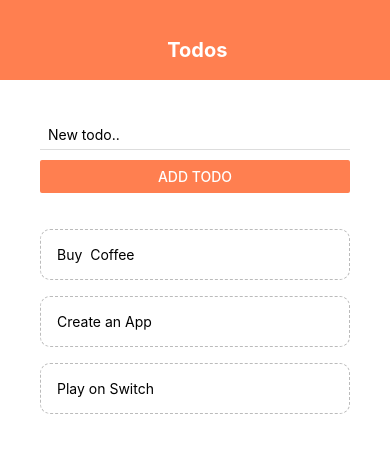
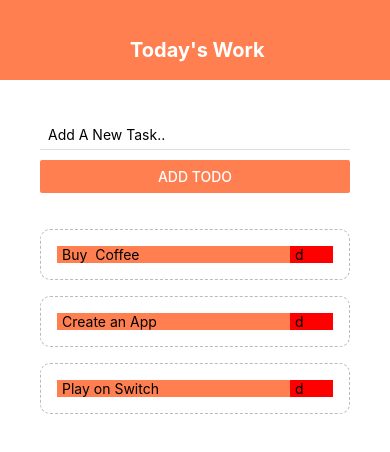
Before and after one commit to wandieinnocents/ReactNativeTodoApp, a React Native app: screen / in a window 390 px wide. Shown: the top 452 px of the page. Built offline with nearby package versions, Linux system fonts and the light colour scheme.

Commit message:
Add flex boxes

```diff
--- a/App.js
+++ b/App.js
@@ -5,6 +5,7 @@ import { YellowBox } from "react-native-web";
 import Header from "./components/Header";
 import TodoItem from "./components/TodoItem";
 import AddTodo from "./components/AddTodo";
+import Sandbox from "./components/Sandbox";
 
 export default function App() {
   // data
@@ -35,15 +36,20 @@ export default function App() {
   };
 
   return (
+
+
+
+    //  <Sandbox />
+
+
     <TouchableWithoutFeedback onPress={() => {
       Keyboard.dismiss();
       console.log("Keyboard dismissed");
     }}>
     <View style={styles.container}>
-      {/* Header */}
+
       <Header />
       <View style={styles.content}>
-        {/* form */}
         <AddTodo submitHandler={submitHandler} />
 
         <View style={styles.list}>
@@ -66,9 +72,12 @@ const styles = StyleSheet.create({
     backgroundColor: "#fff",
   },
   content: {
+
+    flex:1,
     padding: 40,
   },
   list: {
+    flex:1,
     marginTop: 20,
   },
 });
--- a/components/AddTodo.js
+++ b/components/AddTodo.js
@@ -11,14 +11,16 @@ export default function AddTodo({submitHandler}){
      <View>
          <TextInput
          style={styles.input}
-         placeholder='New todo..'
+         placeholder='Add A New Task..'
          onChangeText={changeHandler}
         />
 
      <Button
+     style={ styles.addTodoButton }
      onPress={() => submitHandler(text)}
      title='Add Todo'
      color='coral'
+
 
      />
      </View>
@@ -35,5 +37,9 @@ const styles = StyleSheet.create({
         paddingVertical:6,
         borderBottomWidth: 1,
         borderBottomColor: '#ddd'
+    },
+
+    addTodoButton: {
+        borderRadius: 90,
     }
     });
--- a/components/Header.js
+++ b/components/Header.js
@@ -4,7 +4,7 @@ import { StyleSheet, Text, View } from 'react-native';
 export default function Header(){
 return(
     <View style={ styles.header }>
-        <Text style={ styles.title }> Todos</Text>
+        <Text style={ styles.title }> Today's Work</Text>
     </View>
 );
 
--- /dev/null
+++ b/components/Sandbox.js
@@ -0,0 +1,56 @@
+import React , { useState }  from 'react';
+import { StyleSheet, Text, View, TextInput, Button } from 'react-native';
+
+export default function Sandbox(){
+
+    return (
+        <View style={styles.container}>
+        <Text style={styles.boxOne}> ONE </Text>
+        <Text style={styles.boxTwo}> TWO </Text>
+        <Text style={styles.boxThree}> THREE </Text>
+        <Text style={styles.boxFour}> FOUR </Text>
+        </View>
+
+
+
+    );
+}
+
+// stylesheet
+const styles = StyleSheet.create({
+
+container:{
+    flex:1,
+    flexDirection:'row',
+    justifyContent:'space-around',
+    paddingTop:40,
+    textAlign:'center',
+    alignItems:'flex-start',
+    backgroundColor:'#ddd',
+
+},
+boxOne:{
+flex:1,
+backgroundColor:'violet',
+padding:10,
+},
+boxTwo:{
+    flex:1,
+backgroundColor:'gold',
+padding:10,
+},
+boxThree:{
+    flex:1,
+backgroundColor:'blue',
+padding:10,
+},
+boxFour:{
+flex:1,
+backgroundColor:'green',
+padding:10,
+},
+
+
+
+
+});
--- a/components/TodoItem.js
+++ b/components/TodoItem.js
@@ -5,7 +5,12 @@ export default function TodoItem({ item, pressHandler }){
     return(
 
         <TouchableOpacity onPress={() => pressHandler(item.key)}>
-            <Text style={styles.item}>{ item.text} </Text>
+            <View style={styles.item}>
+            <Text style={styles.displayItem}>{ item.text} </Text>
+            <Text style={styles.deleteItem}>d</Text>
+
+            </View>
+
         </TouchableOpacity>
     );
 
@@ -16,6 +21,8 @@ export default function TodoItem({ item, pressHandler }){
 const styles = StyleSheet.create({
     item: {
         padding:16,
+        flex:1,
+        flexDirection:'row',
         marginTop:16,
         borderColor: '#bbb',
         borderWidth: 1,
@@ -23,4 +30,18 @@ const styles = StyleSheet.create({
         borderRadius: 10
     },
 
+    // item css
+    displayItem:{
+        flex:6,
+        paddingLeft:5,
+        backgroundColor:'coral',
+    },
+
+    // delete css
+    deleteItem:{
+        flex:1,
+        paddingLeft:5,
+        backgroundColor:'red',
+    }
+
     });
```
